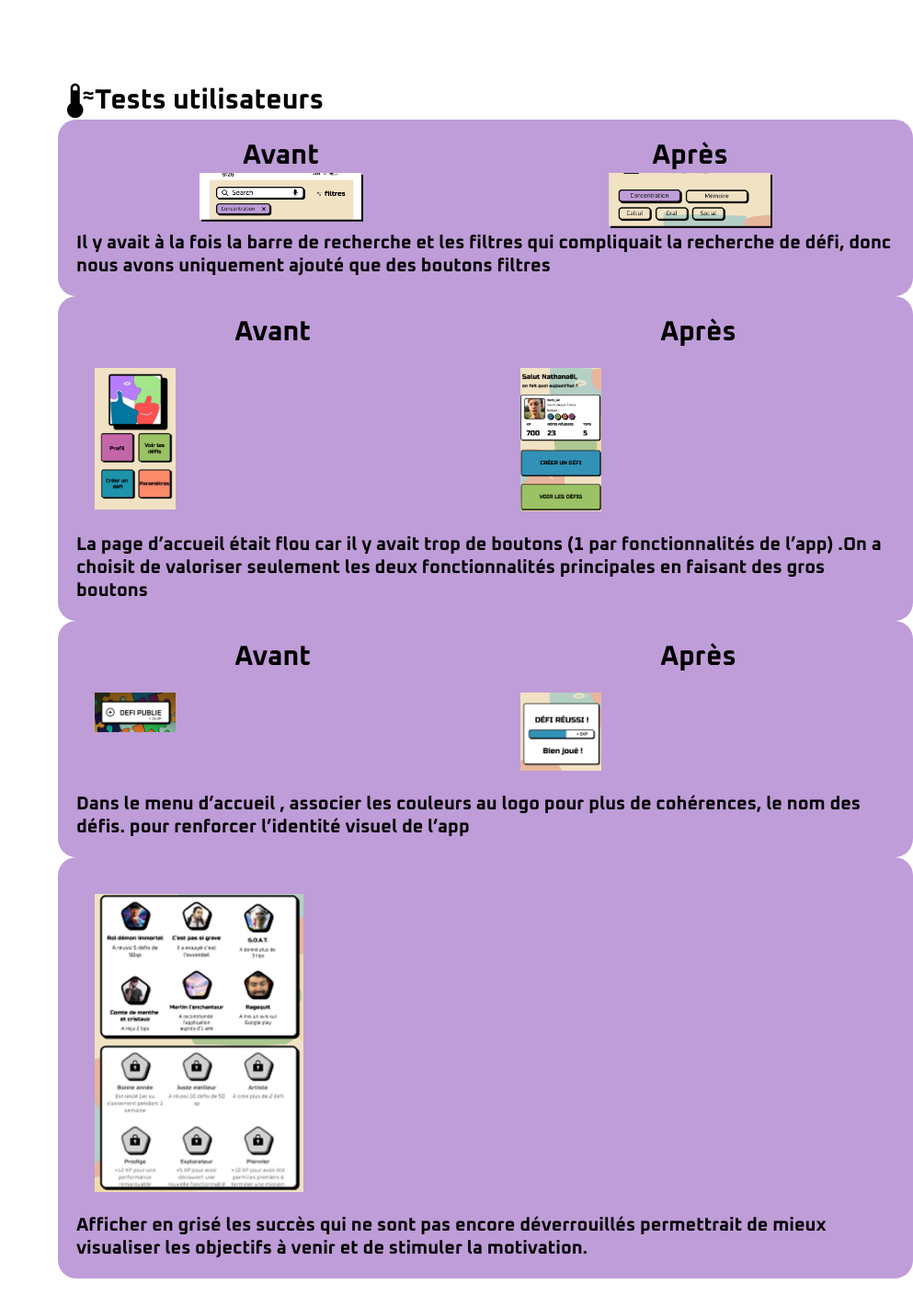
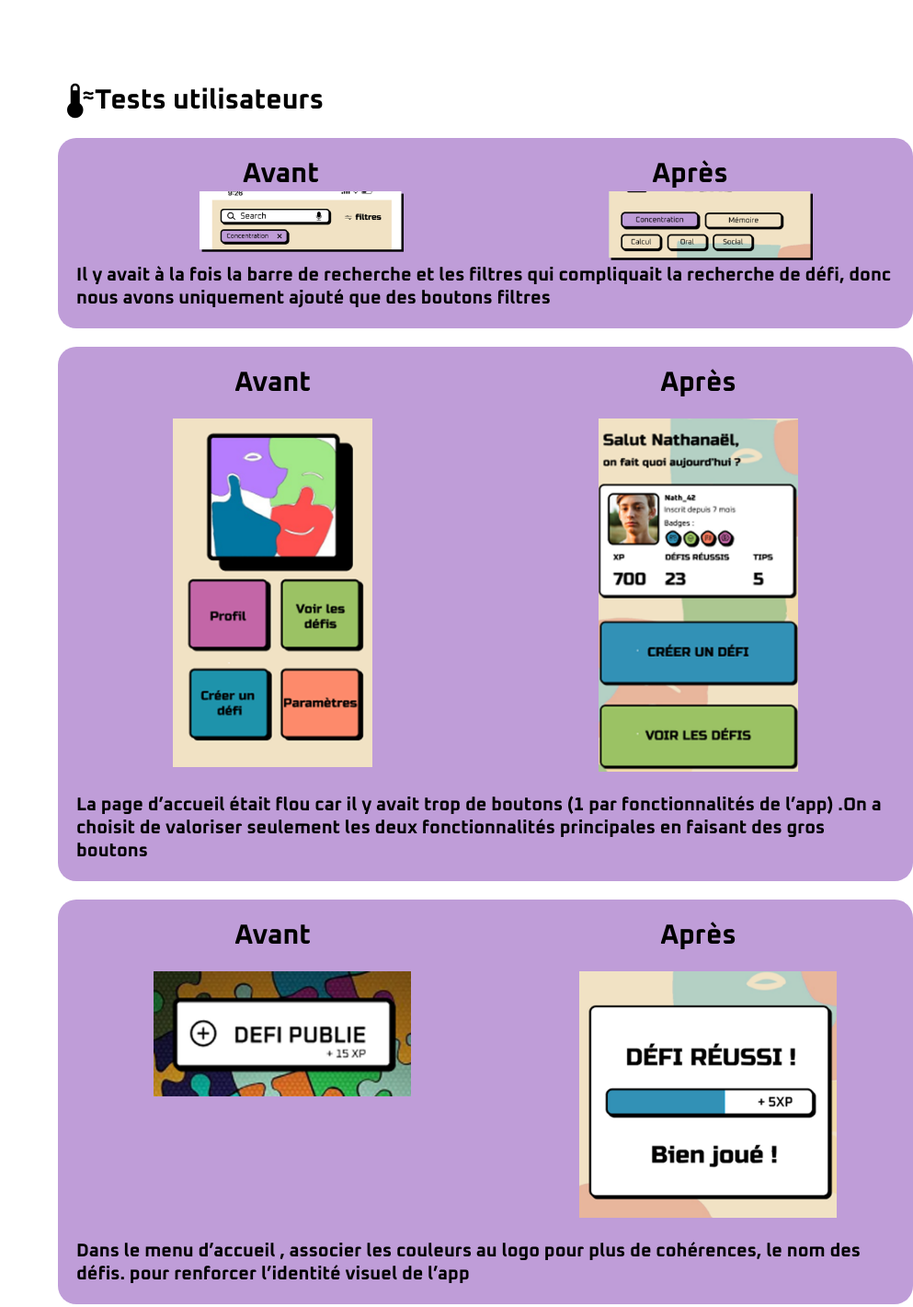
Before and after one commit to la-toile-emlyon/T-defis, a plain HTML site: page documentation.html in a window 1280 px wide. Shown: the part 8240-9661 px from the top of the page at 92% size, without its empty margins (287-1280 px from the left). Drawn offline with nearby package versions, Linux system fonts and the light colour scheme; a script that the page names is missing.

Commit message:
updt
quelques changement heheee

```diff
--- a/documentation.html
+++ b/documentation.html
@@ -246,21 +246,21 @@
         <!-- SECTION Tests Utilisateur-->
         <div>
             <section id="tests" class="documentation-box">
-                <div class="flex">
+                <div class="flex margin-bottom20">
                     <i class="ph-fill ph-thermometer-hot icone-title"></i>
                     <h2>Tests utilisateurs</h2>
                 </div>
-                <div class="box-violet">
+                <div class="box-violet margin-bottom20">
                     <div class="flex space-around">
                         <div class="w20">
                             <p class="txtcenter titre">Avant</p>
-                            <img src="asset/avant-apres/tu_avant_filtres.png" alt="" srcset=""
-                                class="w100 align-center">
+                            <img class="w125 margin-right18 align-center" src="asset/avant-apres/tu_avant_filtres.png" alt="" srcset=""
+                                >
                         </div>
                         <div class="w20">
                             <p class="txtcenter titre">Après</p>
                             <img src="asset/avant-apres/tu_apres_filtres.png" alt="" srcset=""
-                                class="w100 align-center">
+                                class="w125 align-center margin-right18">
                         </div>
                         <p class="gras">Il y avait à la fois la barre de recherche et les filtres qui compliquait la
                             recherche de
@@ -269,14 +269,14 @@
                             nous avons uniquement ajouté que des boutons filtres</p>
                     </div>
                 </div>
-                <div class="box-violet flex space-between">
+                <div class="box-violet flex space-between margin-bottom20">
                     <div class="w48">
                         <p class="txtcenter titre">Avant</p>
-                        <img src="asset/avant-apres/tu_accueil_avant.png" alt="a*" srcset="" class="image-test-utilisateur">
+                        <img src="asset/avant-apres/tu_accueil_avant.png" alt="a*" srcset="" class="image-test-utilisateur2">
                     </div>
                     <div class="w48">
                         <p class="txtcenter titre">Après</p>
-                        <img src="asset/avant-apres/tu_accueil_apres.png" alt="" srcset="" class="image-test-utilisateur">
+                        <img src="asset/avant-apres/tu_accueil_apres.png" alt="" srcset="" class="image-test-utilisateur2">
                     </div>
                     <p class="w100 gras">La page d’accueil était flou car il y avait trop de boutons (1 par fonctionnalités
                         de l’app) .On
@@ -284,7 +284,7 @@
                         choisit de valoriser seulement les deux fonctionnalités principales en faisant des gros boutons
                     </p>
                 </div>
-                <div class="box-violet flex space-between">
+                <div class="box-violet flex space-between margin-bottom20">
                     <div class="w48">
                         <p class="txtcenter titre">Avant</p>
                         <img src="asset/avant-apres/tu_defi_avant.png" alt="" srcset="" class="image-test-utilisateur">
@@ -297,7 +297,7 @@
                         pour renforcer l’identité visuel de l’app</p>
                 </div>
                 <div class="box-violet">
-                    <img src="asset/avant-apres/tu_succes.png" alt="" class="image-test-utilisateur">
+                    <img src="asset/avant-apres/tu_succes.png" alt="" class="image-test-utilisateur3">
                     <p class="gras">Afficher en grisé les succès qui ne sont pas encore déverrouillés permettrait de
                         mieux visualiser
                         les
--- a/style.css
+++ b/style.css
@@ -146,6 +146,7 @@
     margin-bottom: 20px;
 }
 
+
 .padding-10 {
     padding: 15px 0px 15px 0px;
 }
@@ -175,7 +176,9 @@
 .margin-50 {
     margin: 50px;
 }
-
+.margin-right18 {
+    margin-right: 18%;
+}
 .margin-right {
     margin-right: 500px;
 }
@@ -232,6 +235,9 @@
 
 .w100 {
     width: 100%;
+}
+.w125 {
+    width: 125%;
 }
 
 /* Classes de modification de texte */
@@ -621,9 +627,32 @@
 /*TESTS UTILISATEURS*/
 
 .image-test-utilisateur {
-    width: 30%;
+    width: 75%;
+    padding: 20px;
+    border-radius: 5%;
+    margin-left: 15%;
+}
+
+.image-test-utilisateur2 {
+    width: 60%;
     padding: 20px;
     border-radius: 10px;
+    margin-left: 20%;
+
+}
+
+.image-test-utilisateur3 {
+     width: 45%;
+    padding: 20px;
+    border-radius: 10px;
+    margin-left: 25%;
+}
+
+.image-test-utilisateur4 {
+    width: 86%;
+    padding: 20px;
+    border-radius: 5%;
+    margin-left: 15%;
 }
 
 /*EQUIPE*/
```
